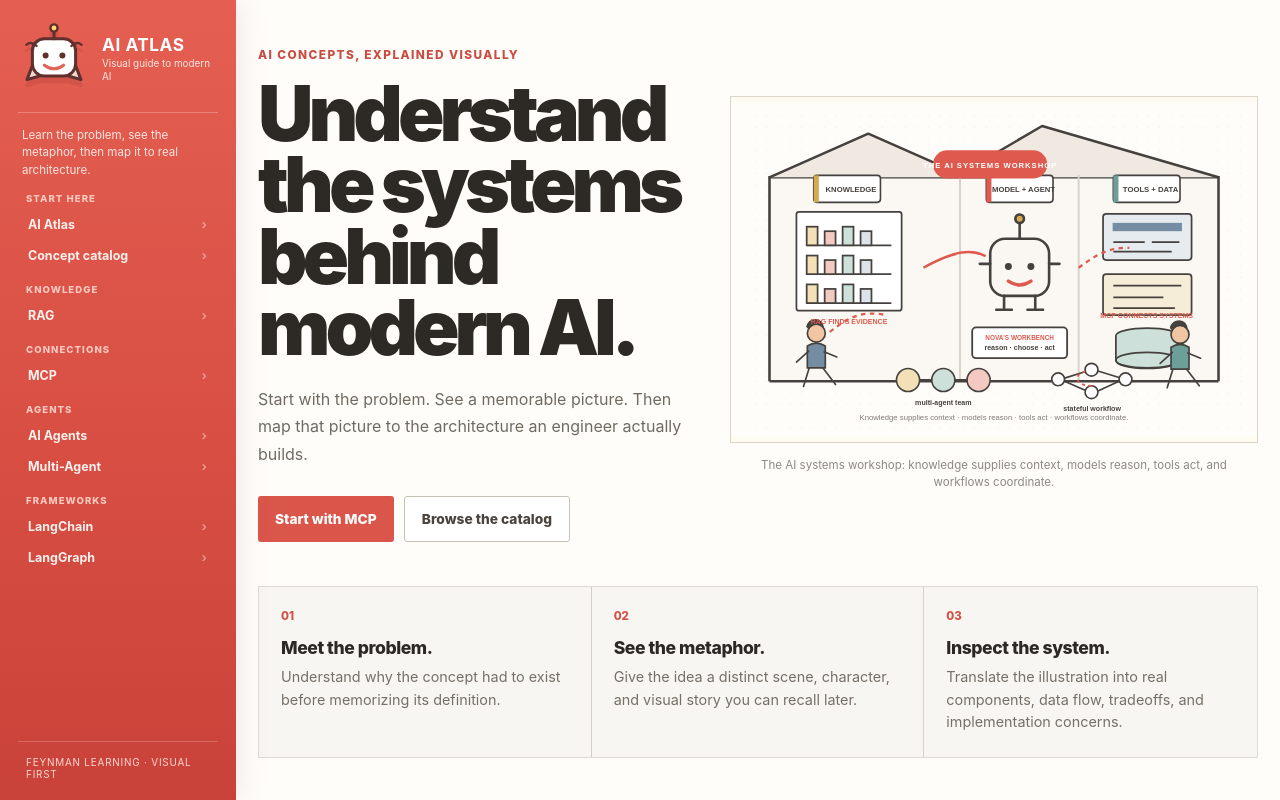
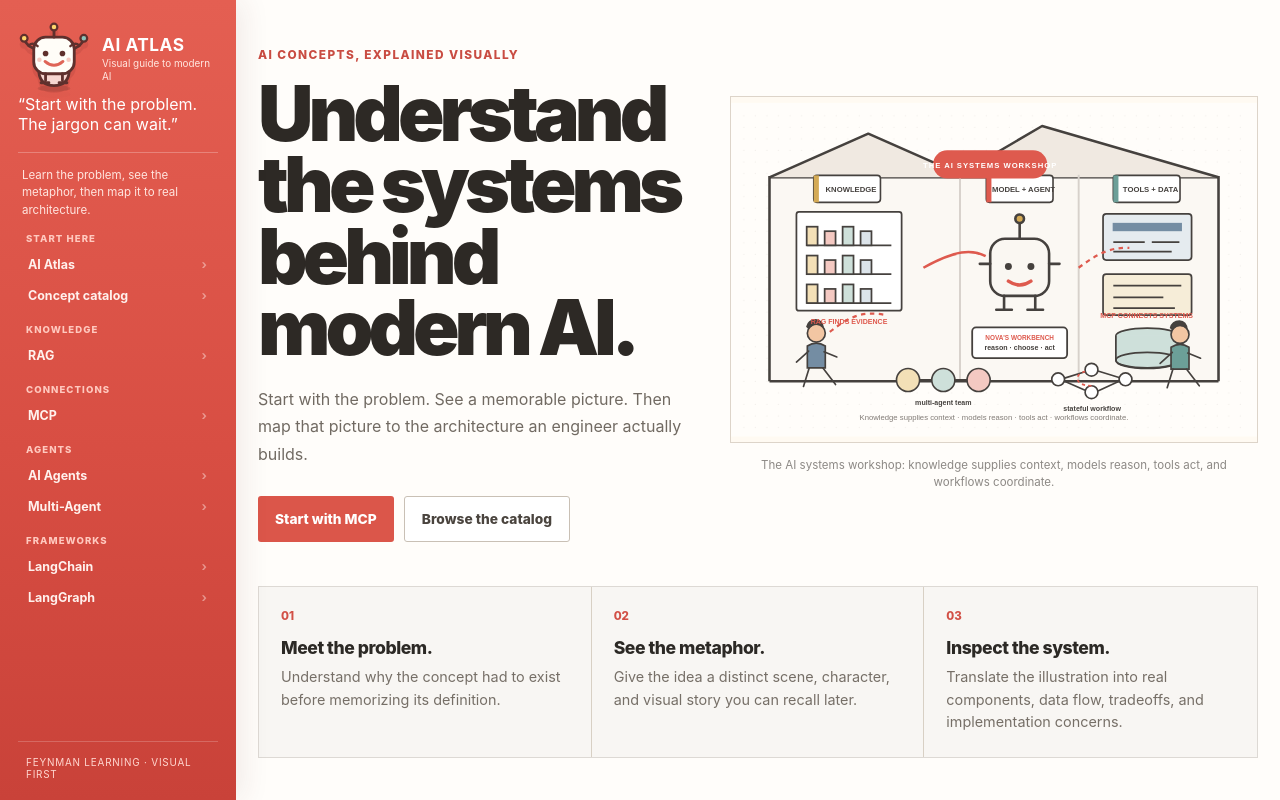
Before and after one commit to buianhtai/ai-atlas, a Next.js app: page / in a window 1280 px wide. Shown: the top 800 px of the page. Built offline with nearby package versions, Linux system fonts and the light colour scheme.

Commit message:
feat: give Nova a stronger guide presence in navigation

```diff
--- a/components/Nav.tsx
+++ b/components/Nav.tsx
@@ -1,21 +1,5 @@
 import Link from "next/link";
-
-function NovaMark() {
-  return (
-    <svg viewBox="0 0 120 120" className="novaMark" aria-hidden="true">
-      <path d="M25 70 15 96l28-8" fill="#f7d6d0" stroke="currentColor" strokeWidth="5" strokeLinejoin="round" />
-      <path d="M95 70l10 26-28-8" fill="#f7d6d0" stroke="currentColor" strokeWidth="5" strokeLinejoin="round" />
-      <rect x="24" y="28" width="72" height="62" rx="20" fill="#fff" stroke="currentColor" strokeWidth="5" />
-      <path d="M60 28V15" stroke="currentColor" strokeWidth="5" strokeLinecap="round" />
-      <circle cx="60" cy="10" r="6" fill="#ffd66b" stroke="currentColor" strokeWidth="4" />
-      <circle cx="46" cy="56" r="5" fill="currentColor" />
-      <circle cx="74" cy="56" r="5" fill="currentColor" />
-      <path d="M44 72q16 12 32 0" fill="none" stroke="#df6558" strokeWidth="5" strokeLinecap="round" />
-      <path d="M31 40q-9-9-17-2" fill="none" stroke="currentColor" strokeWidth="4" strokeLinecap="round" />
-      <path d="M89 40q9-9 17-2" fill="none" stroke="currentColor" strokeWidth="4" strokeLinecap="round" />
-    </svg>
-  );
-}
+import { NovaMascot } from "@/components/NovaMascot";
 
 const groups = [
   { label: "Start here", links: [{ href: "/", text: "AI Atlas" }, { href: "/#concepts", text: "Concept catalog" }] },
@@ -30,10 +14,11 @@
     <>
       <aside className="atlasSidebar">
         <Link href="/" className="sidebarBrand">
-          <NovaMark />
+          <NovaMascot className="novaMark" pose="guide" />
           <div><strong>AI ATLAS</strong><span>Visual guide to modern AI</span></div>
         </Link>
 
+        <div className="sidebarSpeech">“Start with the problem. The jargon can wait.”</div>
         <div className="sidebarRule" />
         <div className="sidebarIntro">Learn the problem, see the metaphor, then map it to real architecture.</div>
 
@@ -50,7 +35,7 @@
       </aside>
 
       <header className="atlasMobileNav">
-        <Link href="/" className="mobileBrand"><span className="mobileBrandMark">A</span><strong>AI Atlas</strong></Link>
+        <Link href="/" className="mobileBrand"><span className="mobileBrandMark">N</span><strong>AI Atlas</strong></Link>
         <nav><Link href="/#concepts">Catalog</Link><Link href="/learn/mcp">MCP</Link></nav>
       </header>
     </>
```
